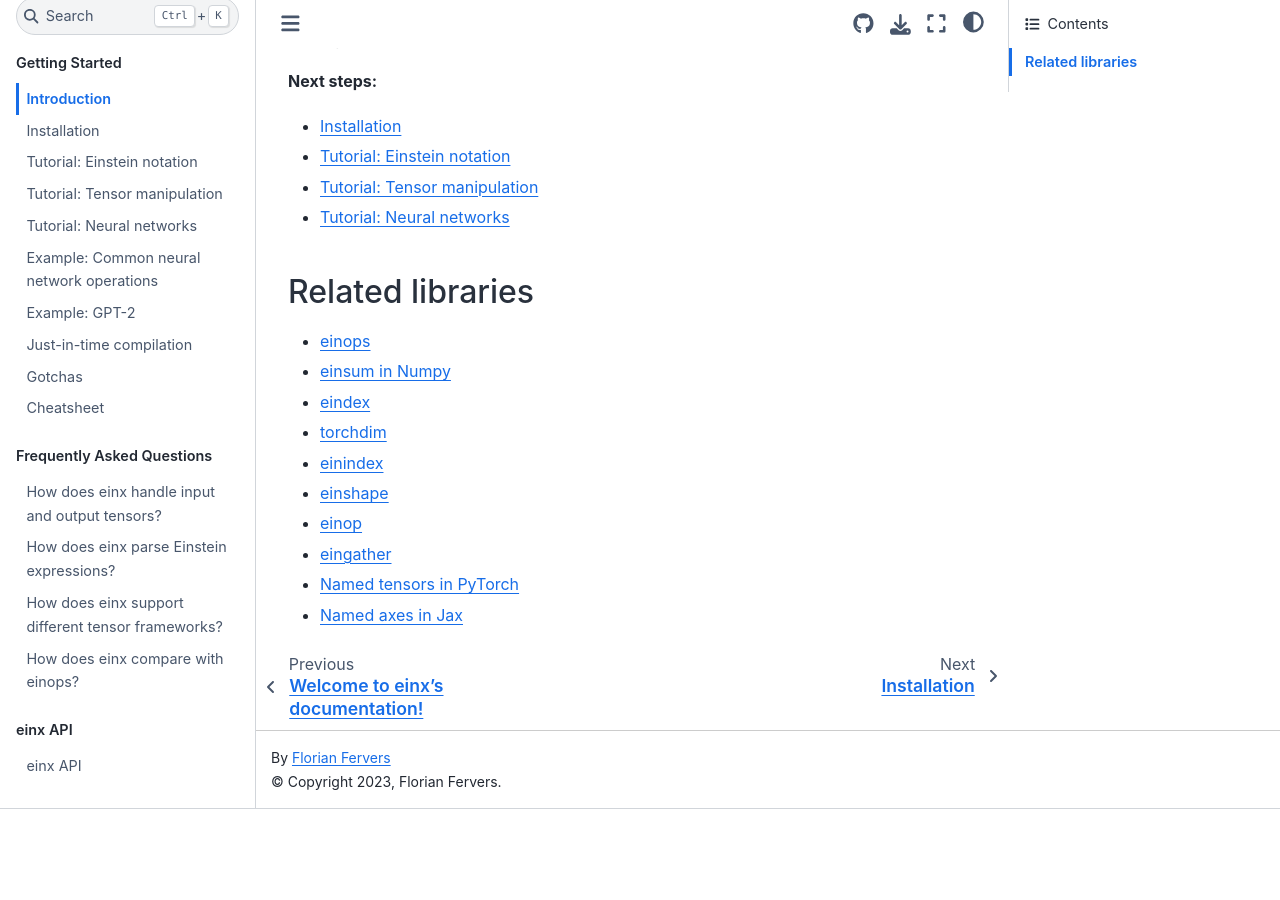
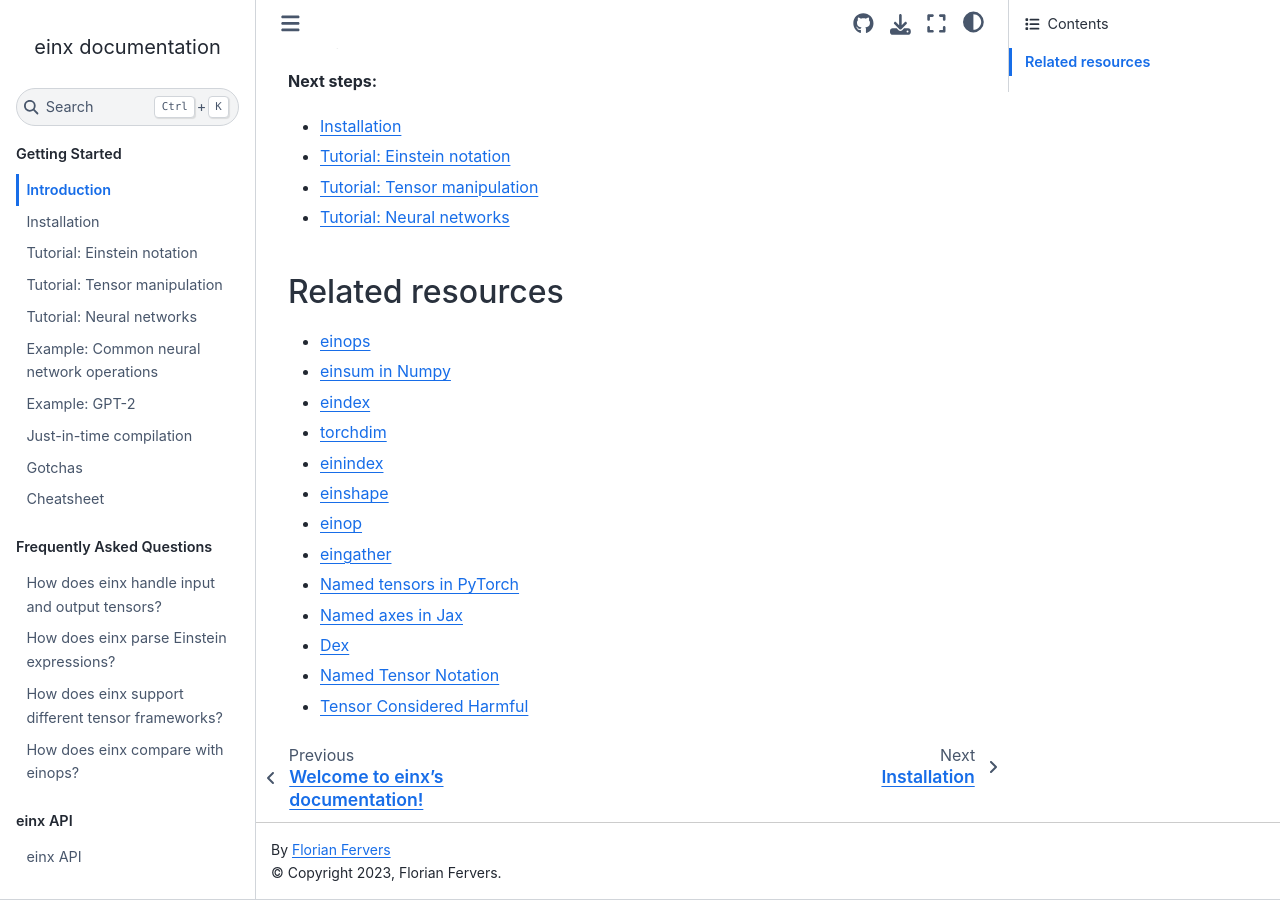
Before and after one commit to fferflo/einx, a Sphinx documentation site: the page built from docs/source/gettingstarted/introduction.rst, in a window 1280 px wide and 900 px high, scrolled down 509 px. Built offline with Sphinx 7.4.7 and the Sphinx Book theme 1.1.4, drawn with Linux system fonts in a browser that asks for light colours; before the commit the page ends 1318 px from its top, so only the background shows below that.

Commit message:
Update docs

```diff
--- a/docs/source/gettingstarted/introduction.rst
+++ b/docs/source/gettingstarted/introduction.rst
@@ -26,7 +26,7 @@
 - :doc:`Tutorial: Tensor manipulation </gettingstarted/tensormanipulation>`
 - :doc:`Tutorial: Neural networks </gettingstarted/neuralnetworks>`
 
-Related libraries
+Related resources
 -----------------
 
 * `einops <https://github.com/arogozhnikov/einops>`_
@@ -39,3 +39,6 @@
 * `eingather <https://twitter.com/francoisfleuret/status/1661372730241953793>`_
 * `Named tensors in PyTorch <https://pytorch.org/docs/stable/named_tensor.html>`_
 * `Named axes in Jax <https://jax.readthedocs.io/en/latest/notebooks/xmap_tutorial.html>`_
+* `Dex <https://github.com/google-research/dex-lang>`_
+* `Named Tensor Notation <https://namedtensor.github.io/>`_
+* `Tensor Considered Harmful <https://nlp.seas.harvard.edu/NamedTensor>`_
```
